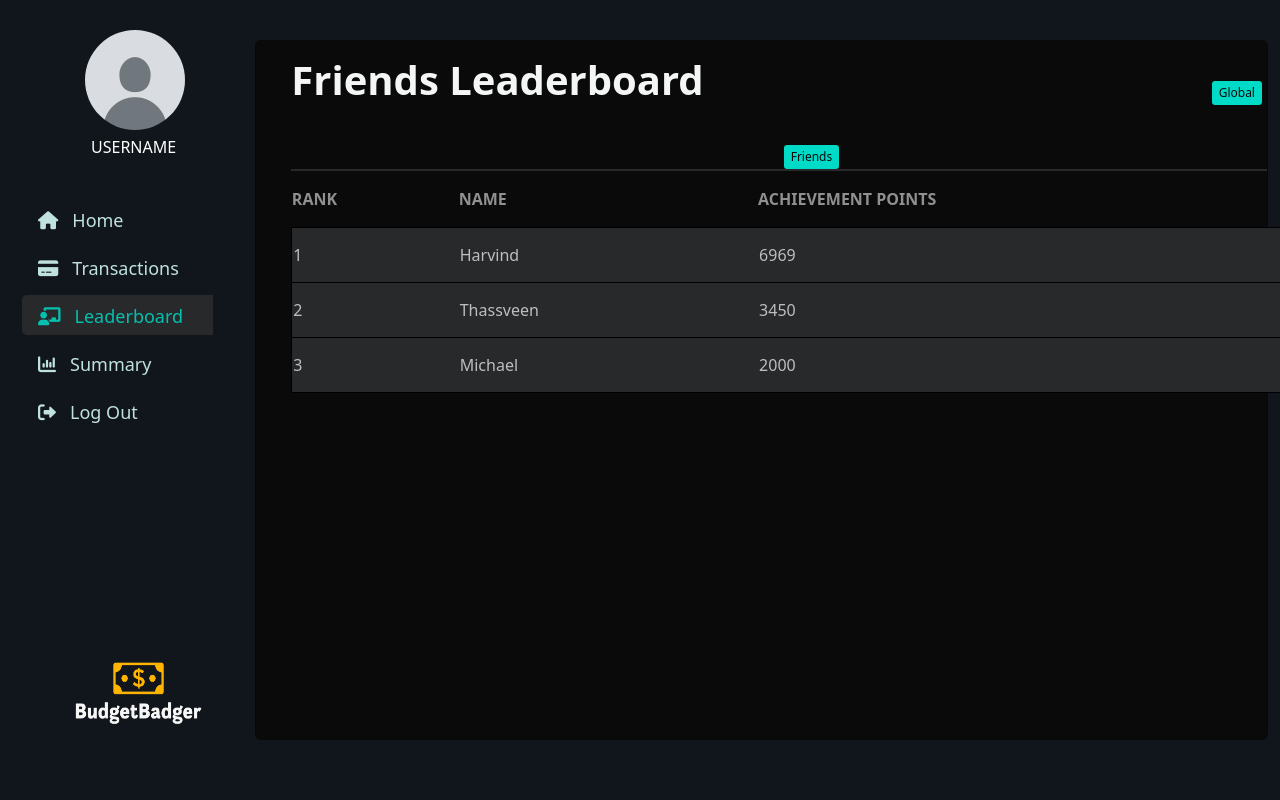
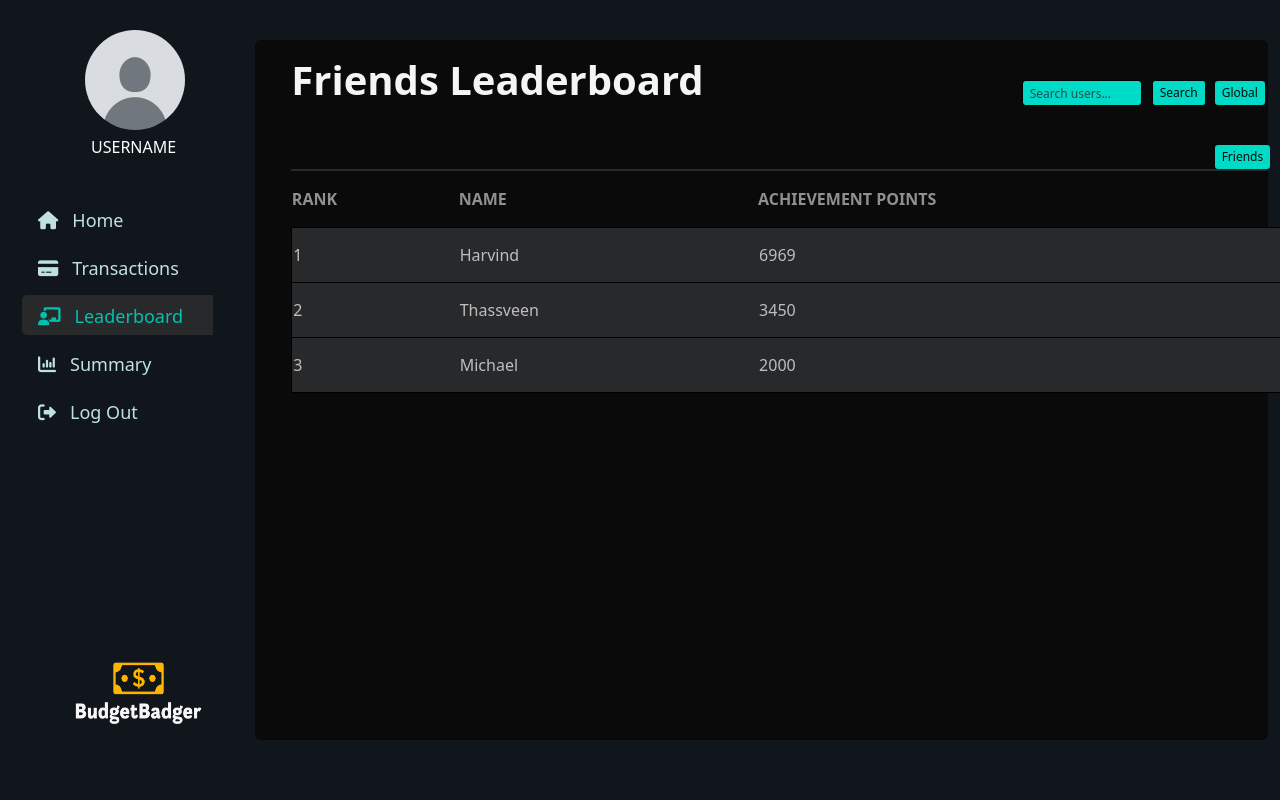
Before and after one commit to Harvind20/Mini-IT-TC4L-Group-7, a Flask app: page /followed_leaderboard in a window 1280 px wide; the page is wider, and only the part inside the window is pictured. Run offline with Flask 3, Linux system fonts and the light colour scheme; the visitor is signed in with stand-in values (Sample User, id 1).

Commit message:
fixed the search button size and position

```diff
--- a/static/css/FollowedLeaderboard.css
+++ b/static/css/FollowedLeaderboard.css
@@ -79,7 +79,7 @@ h1 {
     padding-top: 3px;
     padding-bottom: 3px;
     margin-top: 40px;
-    margin-left: 438px;
+    margin-left: 10px;
     border-radius: 0.2rem;
 }
 
@@ -97,6 +97,43 @@ h1 {
     margin-top: 40px;
     margin-left: 10px;
     border-radius: 0.2rem;
+}
+
+#searchinput {
+    margin: 0%;
+    padding: 0%;
+    border-color: black;
+    background-color: #00dbc7;
+    color: #0a0a0b;
+    font-size: 0.75rem;
+    padding-left: 7px;
+    padding-right: 7px;
+    padding-top: 3px;
+    padding-bottom: 3px;
+    margin-top: 39px;
+    margin-left: 248px;
+    margin-right: 10px;
+    border-radius: 0.2rem;
+    height: 26px;
+    width: 120px;
+}
+
+#searchbutton {
+    margin: 0%;
+    padding: 0%;
+    border-color: black;
+    background-color: #00dbc7;
+    color: #0a0a0b;
+    font-size: 0.75rem;
+    padding-left: 7px;
+    padding-right: 7px;
+    padding-top: 3px;
+    padding-bottom: 3px;
+    margin-top: 39px;
+    margin-left: 0px;
+    margin-right: -1px;
+    border-radius: 0.2rem;
+    height: 26px;
 }
 
 table {
--- a/static/css/transaction.css
+++ b/static/css/transaction.css
@@ -161,7 +161,7 @@ h1 {
 }
 
 #expensebutton {
-    margin-left: -13px;
+    margin-left: -9px;
     border-color: black;
     background-color: #00dbc7;
     font-size: 0.75rem;
--- a/templates/FollowedLeaderboard.html
+++ b/templates/FollowedLeaderboard.html
@@ -47,6 +47,10 @@
                                 <h1>Friends Leaderboard</h1>
                             </div>
                             <div id="buttons" class="col-6 d-flex">
+                                <form action="#" method="GET" class="d-flex"></form>
+                                    <input id="searchinput" type="text" name="search_query" class="form-control" placeholder="Search users..." required>
+                                    <button id="searchbutton" type="submit" class="btn btn-outline-primary">Search</button>
+                                </form>
                                 <ul class="nav nav-pills">
                                     <li class="nav-item">
                                         <a id="global" class="nav-link" href="{{ url_for('global_leaderboard') }}">Global</a>
--- a/templates/GlobalLeaderboard.html
+++ b/templates/GlobalLeaderboard.html
@@ -48,7 +48,7 @@
                             </div>
                             <div id="buttons" class="col-6 d-flex">
                                 <form action="#" method="GET" class="d-flex">
-                                    <input id="searchinput" type="text" name="search_query" class="form-control me-2" placeholder="Search users..." required>
+                                    <input id="searchinput" type="text" name="search_query" class="form-control" placeholder="Search users..." required>
                                     <button id="searchbutton" type="submit" class="btn btn-outline-primary">Search</button>
                                 </form>
                                 <ul class="nav nav-pills">
```
Also changed, not shown: static/css/GlobalLeaderboard.css (+12 -7 lines).
